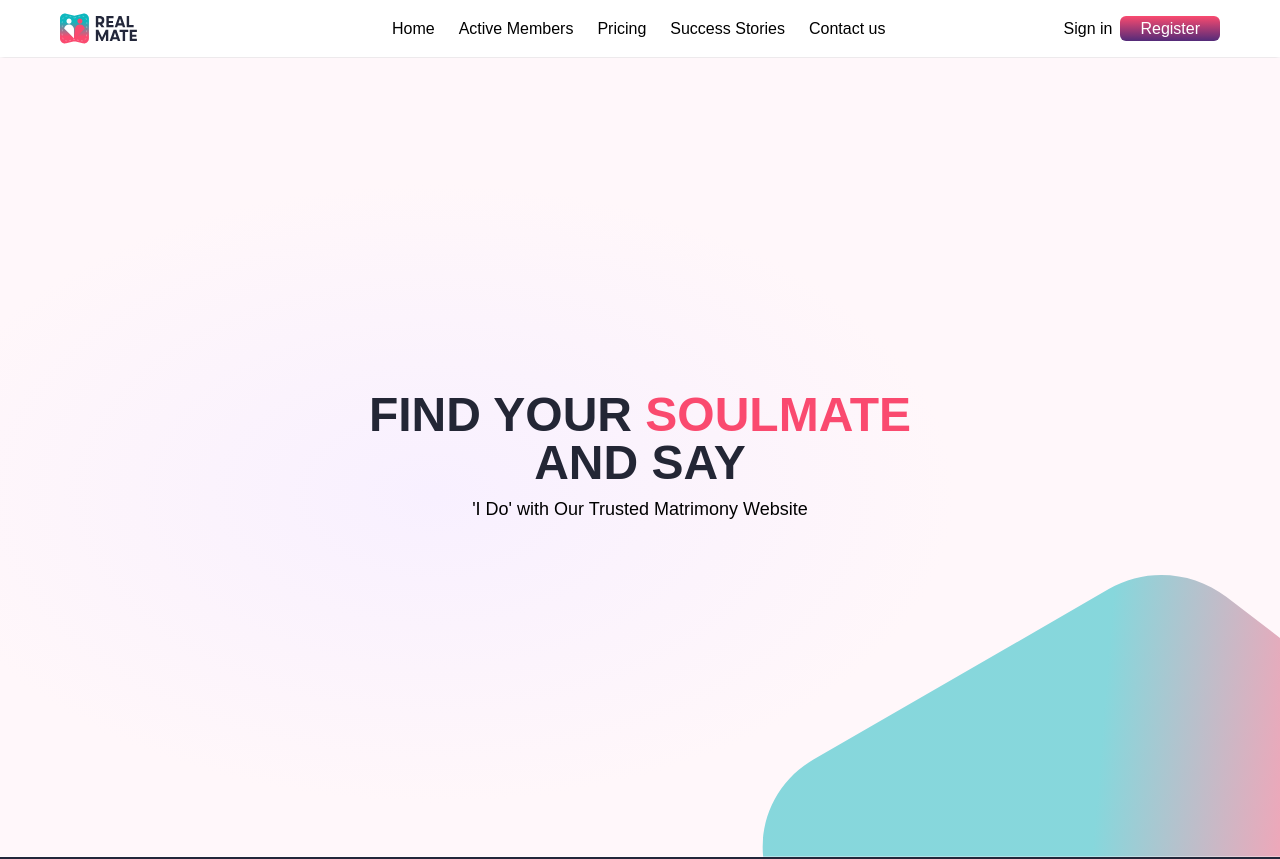
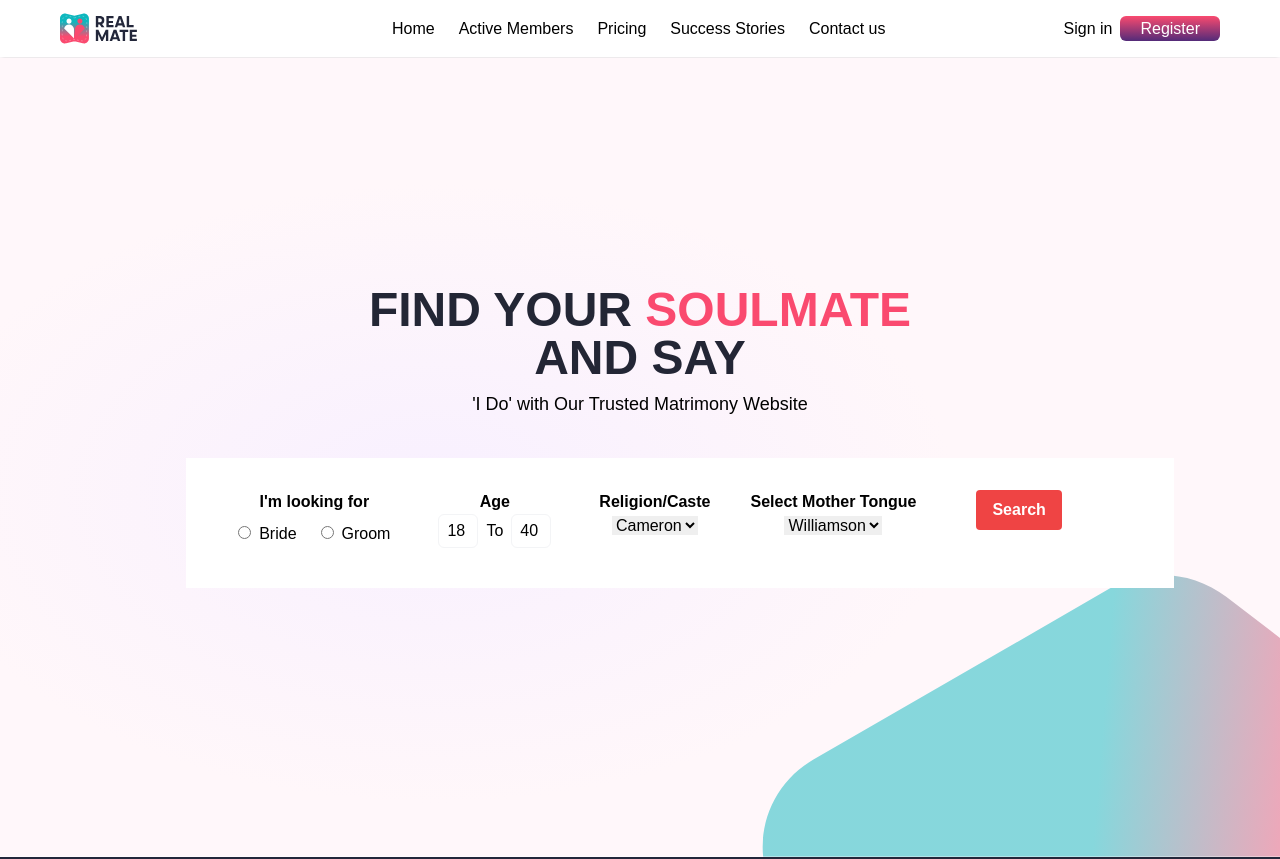
Before and after one commit to devvsakib/realmate, a Next.js app: page / in a window 1280 px wide. Shown: the top 859 px of the page. Built offline with nearby package versions, Linux system fonts and the light colour scheme.

Commit message:
Search box added

```diff
--- a/src/components/Banner/HeroSection.js
+++ b/src/components/Banner/HeroSection.js
@@ -1,4 +1,5 @@
 import CommonLayout from "../Layouts/CommonLayout"
+import Searchbox from "../Searchbox/Searchbox"
 
 const HeroSection = () => {
     return (
@@ -16,7 +17,9 @@ const HeroSection = () => {
                         <h3 className="text-secondary font-bold text-5xl uppercase">Find Your <span className="text-primary">Soulmate</span> <br /> and Say</h3>
                         <p className="text-lg mt-2"> 'I Do' with Our Trusted Matrimony Website</p>
                     </div>
-                    <div></div>
+                    <div className="text-center">
+                        <Searchbox/>
+                    </div>
                 </div>
             </CommonLayout>
         </section>
--- /dev/null
+++ b/src/components/Searchbox/Searchbox.js
@@ -0,0 +1,141 @@
+import React, { useState } from 'react'
+
+const Searchbox = () => {
+
+    const motherTongueOptions = [
+        'English',
+        'Spanish',
+        'French',
+        'German',
+        'Hindi',
+        'Arabic',
+        'Chinese',
+        'Japanese',
+        'Other', // Add more mother tongue options as needed
+    ];
+
+    const religionOptions = [
+        'Hindu',
+        'Christian',
+        'Sikh',
+        'Other', // Add more religion options as needed
+    ];
+
+    const [selectedMT, setselectedMT] = useState('');
+    const [selectedGender, setselectedGender] = useState('');
+    const [fromValue, setFromValue] = useState(18);
+    const [toValue, setToValue] = useState(40);
+    const [selectedReligion, setselectedReligion] = useState('');
+
+    const handleFromInputChange = (e) => {
+        const inputValue = e.target.value;
+        !isNaN(inputValue) && setFromValue(parseFloat(inputValue));
+    };
+
+
+    const handleToInputChange = (e) => {
+        const inputValue = e.target.value;
+        !isNaN(inputValue) && setToValue(parseFloat(inputValue));
+    };
+
+
+    const handleGenderChange = ({ e }) => setselectedGender(e.value);
+    const handleReligionChange = ({ target }) => setselectedReligion(target.value);
+    const handleMTChange = ({ target }) => setselectedMT(target.value);
+
+    const onSearchClick = () => {
+        // Search actions
+    }
+
+    return (
+        <>
+            <div className="container flex bg-white p-8 m-10">
+                <div className="looking flex-3 mx-5">
+                    <label className="block font-bold mb-2">I'm looking for</label>
+                    <div className="">
+                        <label className="items-center">
+                            <input
+                                type="radio"
+                                className="form-radio text-indigo-600"
+                                name="option"
+                                value="Bride"
+                                checked={selectedGender === 'Bride'}
+                                onChange={handleGenderChange}
+                            />
+                            <span className="ml-2">Bride</span>
+                        </label>
+                        <label className="items-center ml-6">
+                            <input
+                                type="radio"
+                                className="form-radio text-indigo-600"
+                                name="option"
+                                value="Groom"
+                                checked={selectedGender === 'Groom'}
+                                onChange={handleGenderChange}
+                            />
+                            <span className="ml-2">Groom</span>
+                        </label>
+                    </div>
+                </div>
+                <div className="age flex-2 mx-5 mb-2">
+                    <label className="block font-bold">Age</label>
+                    <input
+                        type="text"
+                        id="fromInput"
+                        value={fromValue}
+                        onChange={handleFromInputChange}
+                        className="w-10 mx-2 px-2 py-1 rounded-md border border-gray-100"
+                    />
+                    <label htmlFor="toInput">To</label>
+                    <input
+                        type="text"
+                        id="toInput"
+                        value={toValue}
+                        onChange={handleToInputChange}
+                        className="w-10 mx-2 px-2 py-1 rounded-md border border-gray-100"
+                    />
+                </div>
+                <div className="religion flex-2 mx-5 mb-2">
+                    <label className="block font-bold">Religion/Caste</label>
+                    <select
+                        id="religionCasteDropdown"
+                        value={selectedReligion}
+                        onChange={handleReligionChange}
+                    >
+                        <option value="">Cameron</option>
+                        {religionOptions.map((option) => (
+                            <option key={option} value={option}>
+                                {option}
+                            </option>
+                        ))}
+                    </select>
+                </div>
+                <div className="mother flex-2 mx-5 mb-2">
+                    <label className="block font-bold">Select Mother Tongue</label>
+                    <select
+                        id="motherTongueDropdown"
+                        value={selectedMT}
+                        onChange={handleMTChange}
+                    >
+                        <option value="">Williamson</option>
+                        {motherTongueOptions.map((option) => (
+                            <option key={option} value={option}>
+                                {option}
+                            </option>
+                        ))}
+                    </select>
+                </div>
+                <div className="Search-btn flex-3 ml-10">
+                    <button
+                        className="bg-red-500 custom-hover-bg text-white font-bold py-2 px-4 rounded"
+                        onClick={onSearchClick}
+                    >
+                        Search
+                    </button>
+                </div>
+            </div>
+        </>
+    )
+}
+
+export default Searchbox
--- a/src/styles/tailwind.common.css
+++ b/src/styles/tailwind.common.css
@@ -1,3 +1,11 @@
-.btn-grade{
+.btn-grade {
     @apply bg-gradient-to-b from-primary to-btngrad px-5 py-1 rounded-md text-white;
 }
+
+.custom-hover-bg {
+    transition: background-color 0.2s;
+}
+
+.custom-hover-bg:hover {
+    background-color: #86D7DC;
+}
```
